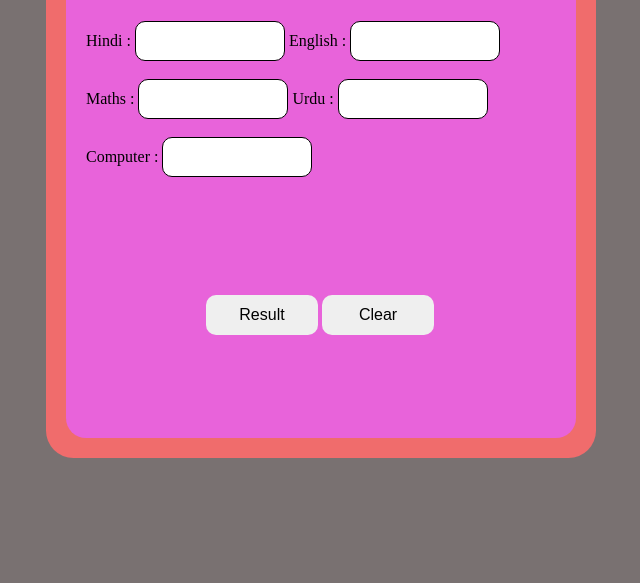
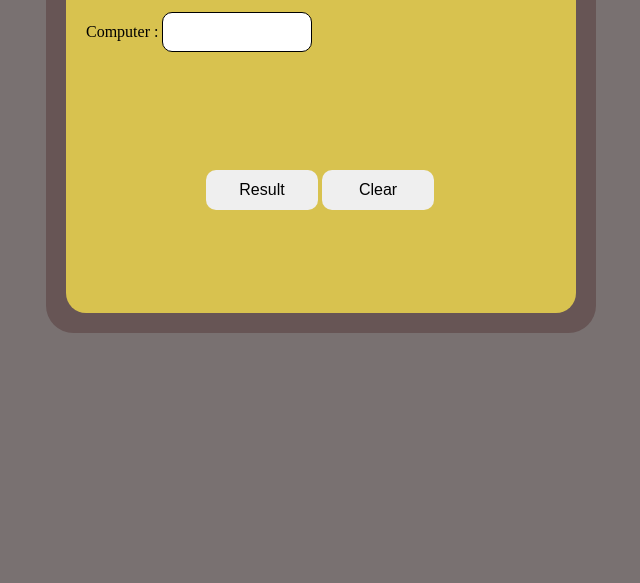
Before and after one commit to 09mujahidul/mark-status-check, a plain HTML site: page index.html in a window 1280 px wide. Shown: the part 217-800 px from the top of the page, without its empty margins (319-959 px from the left). Drawn offline with Linux system fonts and the light colour scheme.

Commit message:
update commit

```diff
--- a/style.css
+++ b/style.css
@@ -6,7 +6,7 @@
 body{
     display: flex;
     justify-content: center;
-    align-items: center;
+    /* align-items: center; */
     height: 100vh;
     background-color: rgb(121, 113, 113);
 }
@@ -37,7 +37,7 @@ h1{
 .div1{
     height: 510px;
     width: 510px;
-    background-color: #e863da;
+    background-color: #d8c24f;
     border-radius: 20px;
     padding: 20px;
 }
@@ -47,7 +47,7 @@ h1{
     height: 550px;
     width: 550px;
     border-radius: 5%;
-    background-color: #f06c6c;
+    background-color: #675555;
     display: flex;
     justify-content: center;
     align-items: center;
```
